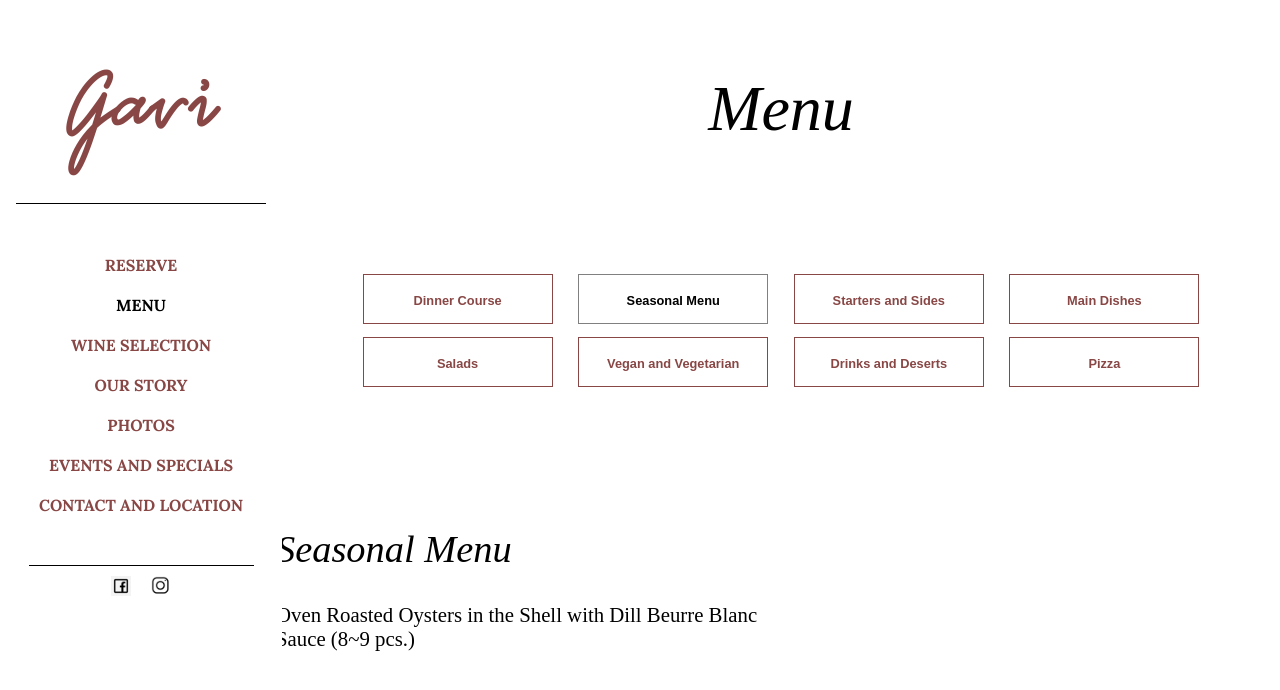
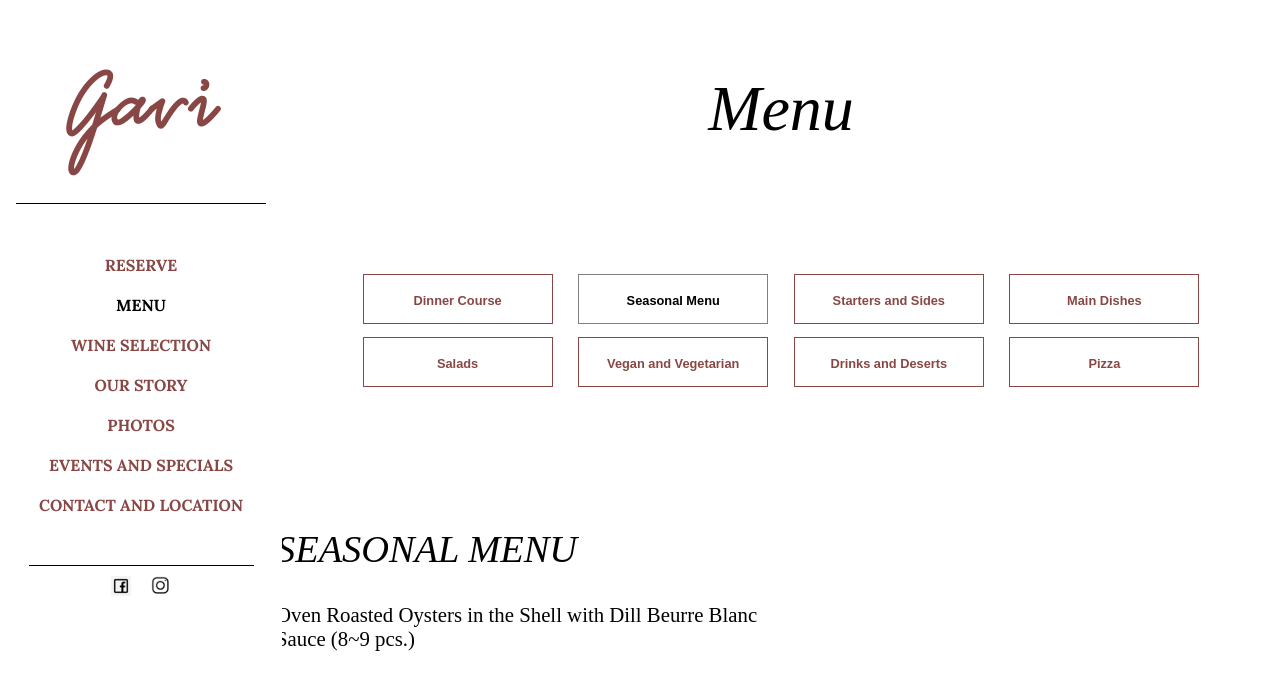
Before and after one commit to Matthiaswf/Gavi-Wine-Restaurant, a Vue app: page /menu in a window 1280 px wide. Both pictures are taken after a click on the button "Seasonal Menu". Shown: the top 690 px of the page. Built offline with nearby package versions, Linux system fonts and the light colour scheme; a web font is replaced by a local one.

Commit message:
Fixed Font Error in Seasonal Menu

```diff
--- a/src/views/MenuView.vue
+++ b/src/views/MenuView.vue
@@ -90,7 +90,7 @@
     </div>
     <div v-if="filter === 'Seasonal'" class="menu">
       <div class="menu-wrap">
-        <div class="menu-title">Seasonal Menu</div>
+        <div class="menu-title">SEASONAL MENU</div>
         <div class="dish">
           <div class="dish-name">
             Oven Roasted Oysters in the Shell with Dill Beurre Blanc Sauce (8~9
```
